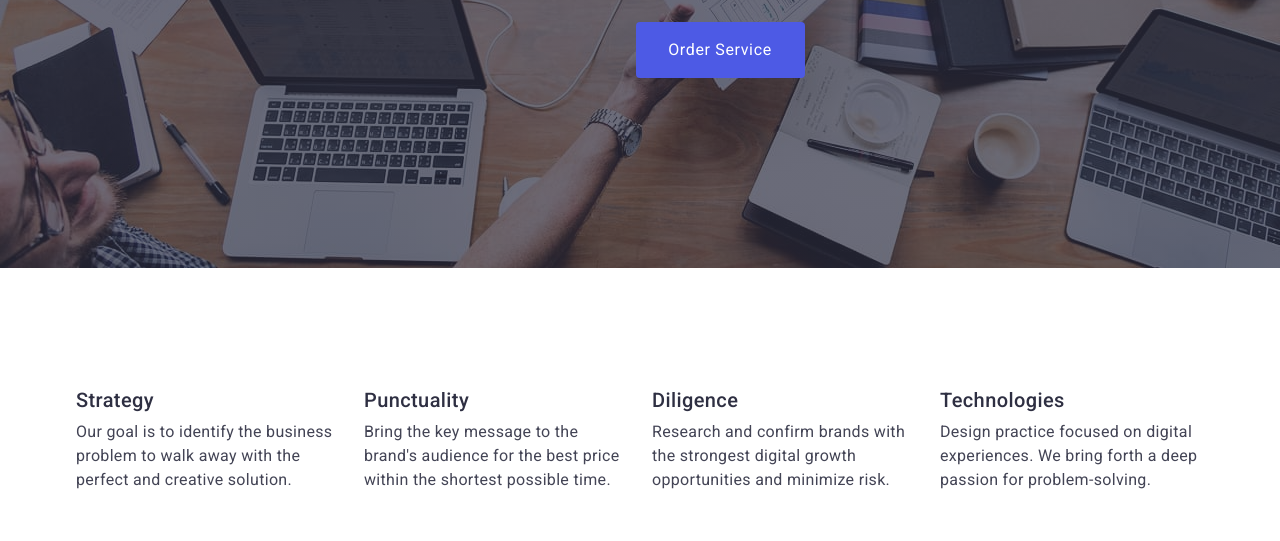
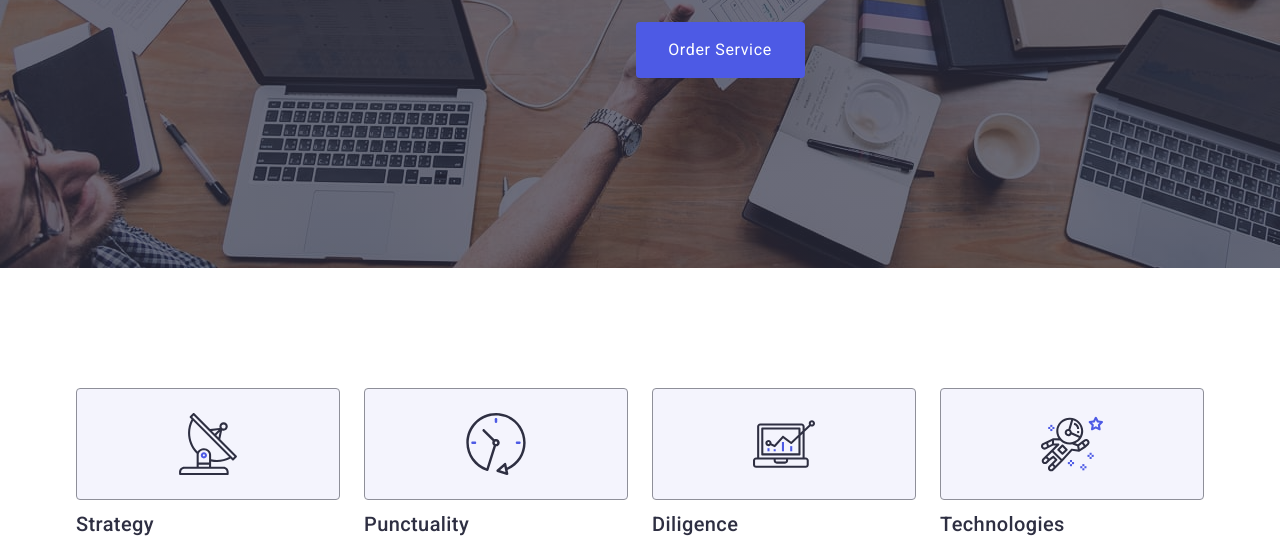
Before and after one commit to Shoni182/goit-markup-hw-04, a plain HTML site: page index.html in a window 1280 px wide. Shown: the part 405-946 px from the top of the page. Drawn offline with nearby package versions, Linux system fonts and the light colour scheme; files whose address does not match are found by name.

Commit message:
update section benefits

```diff
--- a/css/styles.css
+++ b/css/styles.css
@@ -167,10 +167,7 @@ span {
 .header-nav-list a::after {
   content: "";
   display: block;
-  background-color: transparent;
-  transition-property: background-color;
-  transition-duration: 180ms;
-  transition-timing-function: linear;
+  transition: background-color 150ms ease-out;
 
 }
 
@@ -297,6 +294,8 @@ address {
   height: 56px;
   display: block;
   margin: 0 auto;
+
+  transition: background-color 140ms ease-out;
 }
 
 .hero-btn:focus,
@@ -329,7 +328,6 @@ address {
 }
 
 .benefits-item {
-  /*  max-width: 264px; */
   flex: content;
   flex-basis: calc((100% - 3 * 24px) / 4);
 }
@@ -349,6 +347,52 @@ address {
   line-height: 1.5;
   letter-spacing: 0.02em;
 }
+
+/*
+      Icons S2
+---------------*/
+
+.icon-antenna {
+  width: 264px;
+  height: 112px;
+  background-color: var(--cloud);
+  border: 1px solid var(--light-slate);
+  border-radius: 4px;
+  padding: 24px 100px;
+  margin-bottom: 8px;
+
+}
+
+.icon-clock {
+  width: 264px;
+  height: 112px;
+  background-color: var(--cloud);
+  border: 1px solid var(--light-slate);
+  border-radius: 4px;
+  padding: 24px 100px;
+  margin-bottom: 8px;
+}
+
+.icon-diagram {
+  width: 264px;
+  height: 112px;
+  background-color: var(--cloud);
+  border: 1px solid var(--light-slate);
+  border-radius: 4px;
+  padding: 24px 100px;
+  margin-bottom: 8px;
+}
+
+.icon-astronaut {
+  width: 264px;
+  height: 112px;
+  background-color: var(--cloud);
+  border: 1px solid var(--light-slate);
+  border-radius: 4px;
+  padding: 24px 100px;
+  margin-bottom: 8px;
+}
+
 
 /*
        Section 3 - Team Card
--- a/index.html
+++ b/index.html
@@ -63,8 +63,6 @@
 =============================-->
     <section class="section hero-section-block">
       <div class="container">
-
-
         <h1 class="hero-section-title">Effective Solutions for Your Business</h1>
         <button type="button" class="hero-btn">Order Service</button>
       </div>
@@ -77,21 +75,43 @@
         <h2 class="visually-hidden">Benefits</h2>
         <ul class="benefits-list">
           <li class="benefits-item">
+
+            <svg class="icon-antenna" width="64" height="64">
+              <use href="./images/img-icon/icons.svg#icon-antenna"></use>
+            </svg>
+
             <h3 class="benefits-list-title">Strategy</h3>
             <p class="benefits-list-desc">Our goal is to identify the business problem to walk away with the perfect
               and creative solution.</p>
+
           </li>
           <li class="benefits-item">
+
+            <svg class="icon-clock" width="64" height="64">
+              <use href="./images/img-icon/icons.svg#icon-clock"></use>
+            </svg>
+
             <h3 class="benefits-list-title">Punctuality</h3>
             <p class="benefits-list-desc">Bring the key message to the brand's audience for the best price within the
               shortest possible time.</p>
           </li>
           <li class="benefits-item">
+
+            <svg class="icon-diagram" width="64" height="64">
+              <use href="./images/img-icon/icons.svg#icon-diagram"></use>
+            </svg>
+
             <h3 class="benefits-list-title">Diligence</h3>
             <p class="benefits-list-desc">Research and confirm brands with the strongest digital growth opportunities
               and minimize risk.</p>
           </li>
           <li class="benefits-item">
+
+            <svg class="icon-astronaut" width="64" height="64">
+              <use href="./images/img-icon/icons.svg#icon-astronaut"></use>
+            </svg>
+
+
             <h3 class="benefits-list-title">Technologies</h3>
             <p class="benefits-list-desc">Design practice focused on digital experiences. We bring forth a deep
               passion for problem-solving.</p>
@@ -213,22 +233,6 @@
 
 </html>
 
-<!--
-             Іконки тимчасово
-=============================-->
-<svg class="icon-antenna" width="64" height="64">
-  <use href="./images/img-icon/icons.svg#icon-antenna"></use>
-</svg>
-<svg class="icon-astronaut" width="64" height="64">
-  <use href="./images/img-icon/icons.svg#icon-astronaut"></use>
-</svg>
-<svg class="icon-clock" width="64" height="64">
-  <use href="./images/img-icon/icons.svg#icon-clock"></use>
-</svg>
-<svg class="icon-diagram" width="64" height="64">
-  <use href="./images/img-icon/icons.svg#icon-diagram"></use>
-</svg>
-
 
 <!--
              social
```
